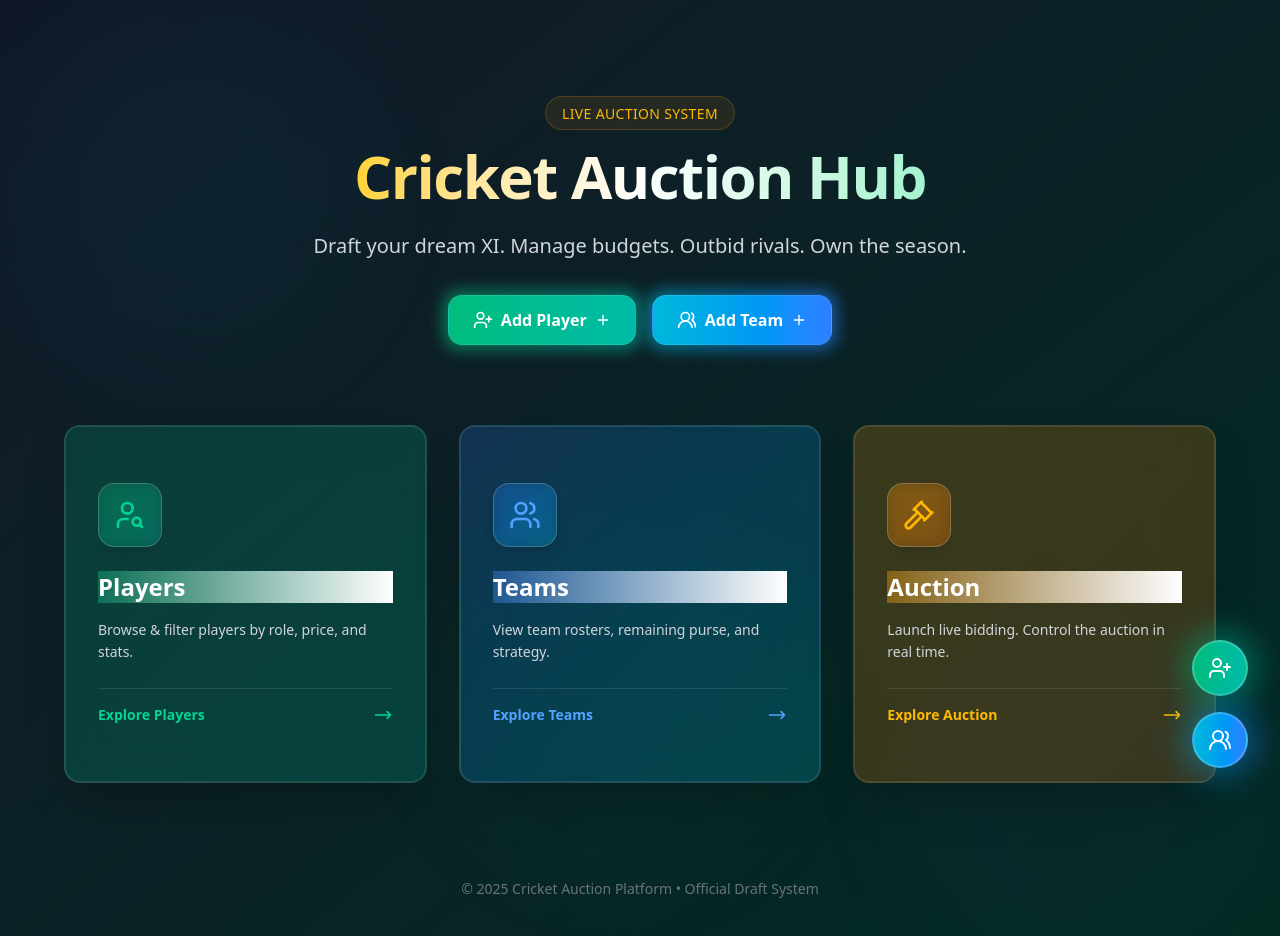
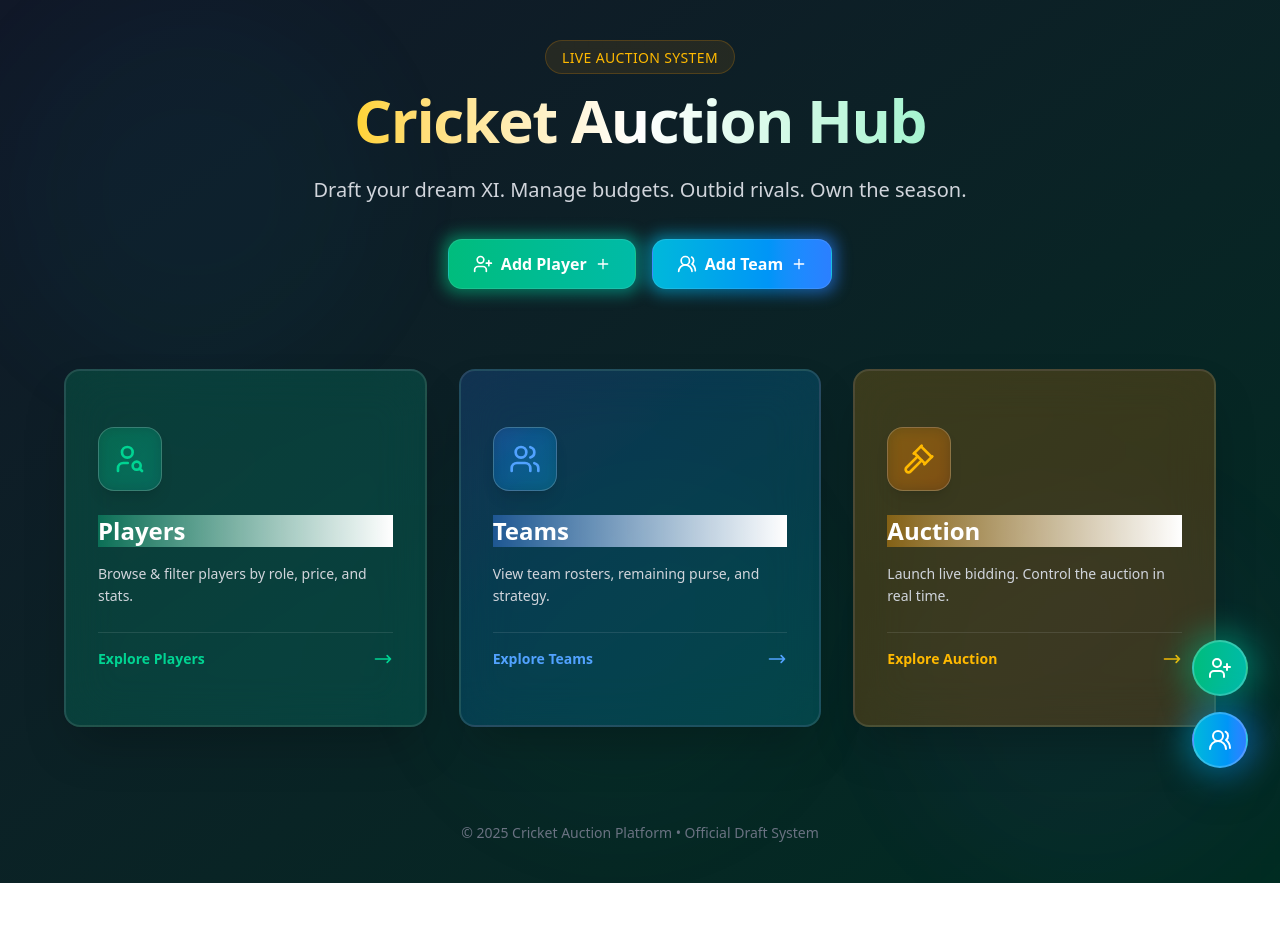
Before and after one commit to ankitraj061/cricket-auction-frontend, a Next.js app: page / in a window 1280 px wide. Shown: the top 936 px of the page. After the commit the page ends 883 px from the top, so only its background shows below. Built offline with nearby package versions, Linux system fonts and the light colour scheme.

Commit message:
Fixing margin padding of home page

```diff
--- a/app/auction/page.tsx
+++ b/app/auction/page.tsx
@@ -507,7 +507,7 @@ const Auction = () => {
               </div>
             </div>
 
-            <div className="space-y-2 max-h-[950px] overflow-y-auto pr-2 scrollbar-thin scrollbar-thumb-emerald-700/50 scrollbar-track-transparent">
+            <div className="space-y-2 max-h-[800px] overflow-y-auto pr-4 p-2 scrollbar-thin scrollbar-thumb-emerald-700/50 scrollbar-track-transparent">
               {teams.map((team, index) => (
                 <motion.div
                   key={team.teamId}
--- a/app/page.tsx
+++ b/app/page.tsx
@@ -68,7 +68,7 @@ const HomePage = () => {
       {/* Grid Pattern Overlay */}
       <div className="absolute inset-0 bg-[linear-gradient(to_right,#4f4f4f2e_1px,transparent_1px),linear-gradient(to_bottom,#4f4f4f2e_1px,transparent_1px)] bg-[size:14px_24px] opacity-10 pointer-events-none"></div>
 
-      <div className="relative container mx-auto px-4 py-16 md:py-24">
+      <div className="relative container mx-auto px-4 py-12 md:py-10">
         {/* Hero */}
         <motion.div
           initial={{ opacity: 0, y: 20 }}
--- a/components/AuctionCard.tsx
+++ b/components/AuctionCard.tsx
@@ -109,7 +109,7 @@ const AuctionCard = ({ player }: AuctionCardProps) => {
                   <div className="absolute inset-0 bg-gradient-to-t from-gray-900/50 via-transparent to-transparent"></div>
                 </div>
               ) : (
-                <div className="relative w-60 h-60 rounded-full flex items-center justify-center border-4 border-gray-700/50 shadow-[0_0_40px_rgba(0,255,255,0.3)] bg-gradient-to-br from-gray-800/80 to-gray-900/80 backdrop-blur-sm">
+                <div className="relative w-80 h-80 rounded-full flex items-center justify-center border-4 border-gray-700/50 shadow-[0_0_40px_rgba(0,255,255,0.3)] bg-gradient-to-br from-gray-800/80 to-gray-900/80 backdrop-blur-sm">
                   {getPlayerIcon()}
                 </div>
               )}
```
